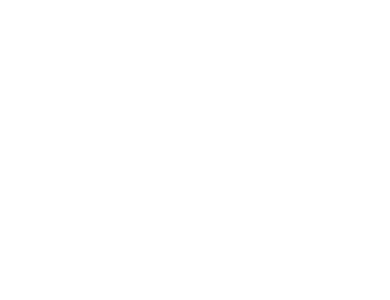
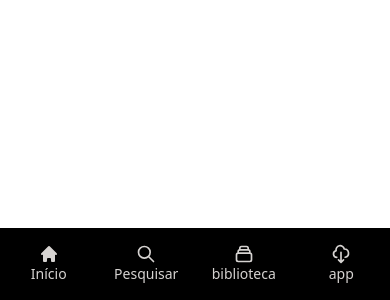
Before and after one commit to dassaev-lima/spotify-clone-app-vue, a Vue app: page / in a window 390 px wide. Shown: the part 544-844 px from the top of the page. Built offline with nearby package versions, Linux system fonts and the light colour scheme.

Commit message:
feat: Criando navbar mobile

```diff
--- a/src/App.vue
+++ b/src/App.vue
@@ -1,21 +1,24 @@
 <template>
   <div>
     <SideBar/>
+    <SideBarMobile/>
     <BarReproduction/>
   </div>
 </template>
 <script>
+import SideBar from './components/SideBar.vue'
+import SideBarMobile from './components/SideBarMobile.vue'
 import BarReproduction from './components/BarReproduction.vue'
-import SideBar from './components/SideBar.vue'
+
 export default {
   name: "App",
   data() {
     return {}
   },
   components: {
+    SideBar,
+    SideBarMobile,
     BarReproduction,
-    SideBar
   }
-
 }
 </script>
--- /dev/null
+++ b/src/components/SideBarMobile.vue
@@ -0,0 +1,36 @@
+<template>
+    <div class="w-full visible md:invisible bg-black fixed inset-x-0 bottom-0 h-25 p-4 flex flex-row justify-center items-center space-x-8">
+        <div class="w-1/4 text-stone-300 hover:text-white flex flex-col justify-center items-center flex-nowrap">
+            <svg xmlns="http://www.w3.org/2000/svg" class="h-5 w-5" viewBox="0 0 20 20" fill="currentColor">
+                <path d="M10.707 2.293a1 1 0 00-1.414 0l-7 7a1 1 0 001.414 1.414L4 10.414V17a1 1 0 001 1h2a1 1 0 001-1v-2a1 1 0 011-1h2a1 1 0 011 1v2a1 1 0 001 1h2a1 1 0 001-1v-6.586l.293.293a1 1 0 001.414-1.414l-7-7z" />
+            </svg>
+            <span class="text-sm font-light">Início</span>
+        </div>
+        <div class="w-1/4 text-stone-300 hover:text-white flex flex-col justify-center items-center flex-nowrap">
+            <svg xmlns="http://www.w3.org/2000/svg" class="h-5 w-5" fill="none" viewBox="0 0 24 24" stroke="currentColor" stroke-width="2">
+                <path stroke-linecap="round" stroke-linejoin="round" d="M21 21l-6-6m2-5a7 7 0 11-14 0 7 7 0 0114 0z" />
+            </svg>
+            <span class="text-sm font-light">Pesquisar</span>
+        </div>
+        <div class="w-1/4 text-stone-300 hover:text-white flex flex-col justify-center items-center flex-nowrap">
+            <svg xmlns="http://www.w3.org/2000/svg" class="h-5 w-5" fill="none" viewBox="0 0 24 24" stroke="currentColor" stroke-width="2">
+                <path stroke-linecap="round" stroke-linejoin="round" d="M19 11H5m14 0a2 2 0 012 2v6a2 2 0 01-2 2H5a2 2 0 01-2-2v-6a2 2 0 012-2m14 0V9a2 2 0 00-2-2M5 11V9a2 2 0 012-2m0 0V5a2 2 0 012-2h6a2 2 0 012 2v2M7 7h10" />
+            </svg>
+            <span class="text-sm font-light">biblioteca</span>
+        </div>
+        <div class="w-1/4 text-stone-300 hover:text-white flex flex-col justify-center items-center flex-nowrap">
+            <svg xmlns="http://www.w3.org/2000/svg" class="h-5 w-5" fill="none" viewBox="0 0 24 24" stroke="currentColor" stroke-width="2">
+                <path stroke-linecap="round" stroke-linejoin="round" d="M7 16a4 4 0 01-.88-7.903A5 5 0 1115.9 6L16 6a5 5 0 011 9.9M9 19l3 3m0 0l3-3m-3 3V10" />
+            </svg>
+            <span class="text-sm font-light">app</span>
+        </div>
+    </div>
+</template>
+<script>
+export default {
+    name: "SideBarMobile",
+    data() {
+        return {}
+    }
+}
+</script>
```
